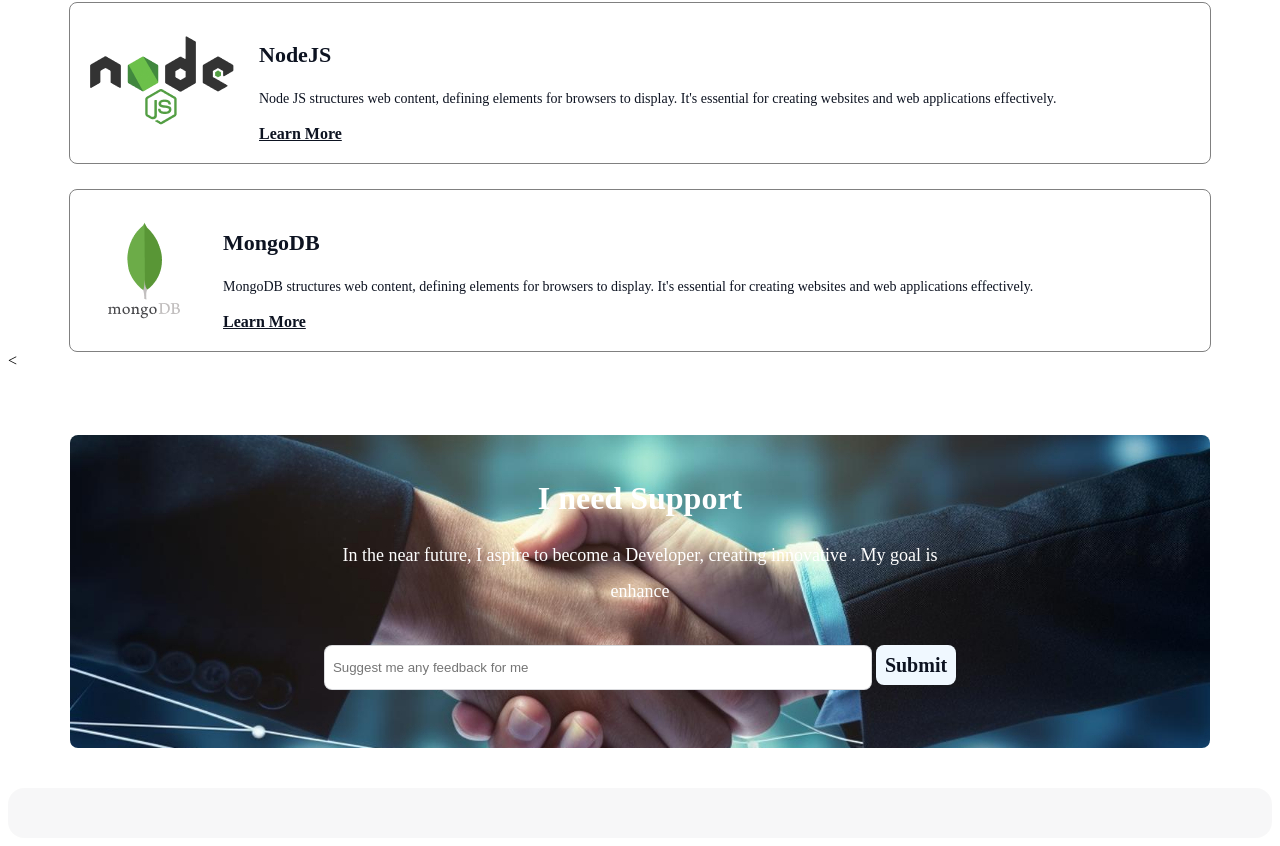
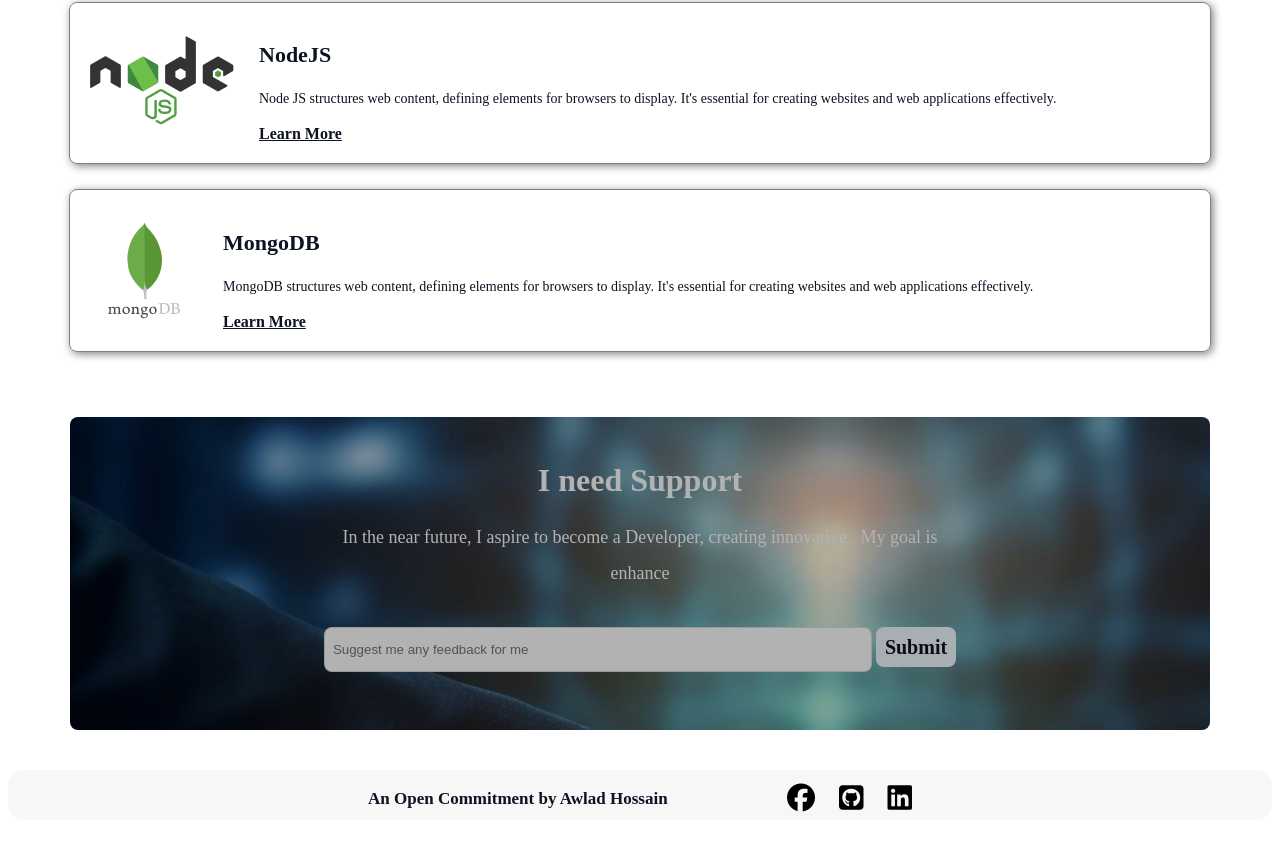
Before and after one commit to Asaduzzaman-Programmer/reset-a-1, a plain HTML site: page index.html in a window 1280 px wide. Shown: the part 3829-4675 px from the top of the page. Drawn offline with Linux system fonts and the light colour scheme; a web font is replaced by a local one.

Commit message:
assaingment done

```diff
--- a/css/style.css
+++ b/css/style.css
@@ -268,6 +268,7 @@ button {
   text-align: center;
   border: 0.1px solid gray;
   border-radius: 8px;
+  box-shadow: 2px 2px 8px gray;
 }
 
 .react {
@@ -290,18 +291,24 @@ button {
 }
 
 .support{
-    color: rgb(255, 255, 255);
+
     margin-top: 65px;
     width: 1140px;
     height: 313px;
     margin-left: auto;
     margin-right: auto;
     text-align: center;
-    background-position: center;
+
     background-image: url(../img/handshake.jpg);
+    filter: brightness(70%);
     border-radius: 8px;
+
+
 }
 
+.color{
+    color: rgb(255, 255, 255);
+}
 .support h1{
     padding-top: 45px;
     color: rgb(255, 255, 255);
@@ -360,3 +367,27 @@ width: 100%;
 height: 50px;
 background: rgba(13, 19, 33, 0.03);
 }
+
+.flex{
+    display: flex;
+    align-items: center;
+    margin-left: 360px;
+    margin-right: 360px;
+    justify-content: space-between;
+
+}
+
+.font i{
+    font-size: 28px;
+    margin-left: 20px;
+}
+
+.flex h3{
+    color: rgb(13, 19, 33);
+font-family: Azeret Mono;
+font-size: 17px;
+font-weight: 600;
+line-height: 23px;
+letter-spacing: 0%;
+text-align: center;
+}
--- a/index.html
+++ b/index.html
@@ -188,23 +188,34 @@
             </div>
           </div>
       </div>
-<
+
       <!-- just do it -->
        <div class="support">
-            <h1>I need Support</h1>
+            <div>
+                <h1>I need Support</h1>
             <p>In the near future, I aspire to become a Developer, creating innovative . My
                 goal is enhance</p><br>
 
                 <input type="text" placeholder="Suggest me any feedback for me">
                 <a href="">Submit</a>
+            </div>
 
        </div>
     </main>
     <!-- Main end -->
     <!-- Footer start -->
     <footer>
+        <div class="flex">
+            <h3>An Open Commitment by Awlad Hossain</h3>
+            <div class="font">
+            <i class="fa-brands fa-facebook"></i>
+            <i class="fa-brands fa-square-github"></i>
+            <i class="fa-brands fa-linkedin"></i>
 
+        </div>
+        </div>
     </footer>
     <!-- Footer end -->
+    <script src="https://kit.fontawesome.com/28c3906edd.js" crossorigin="anonymous"></script>
   </body>
 </html>
```
